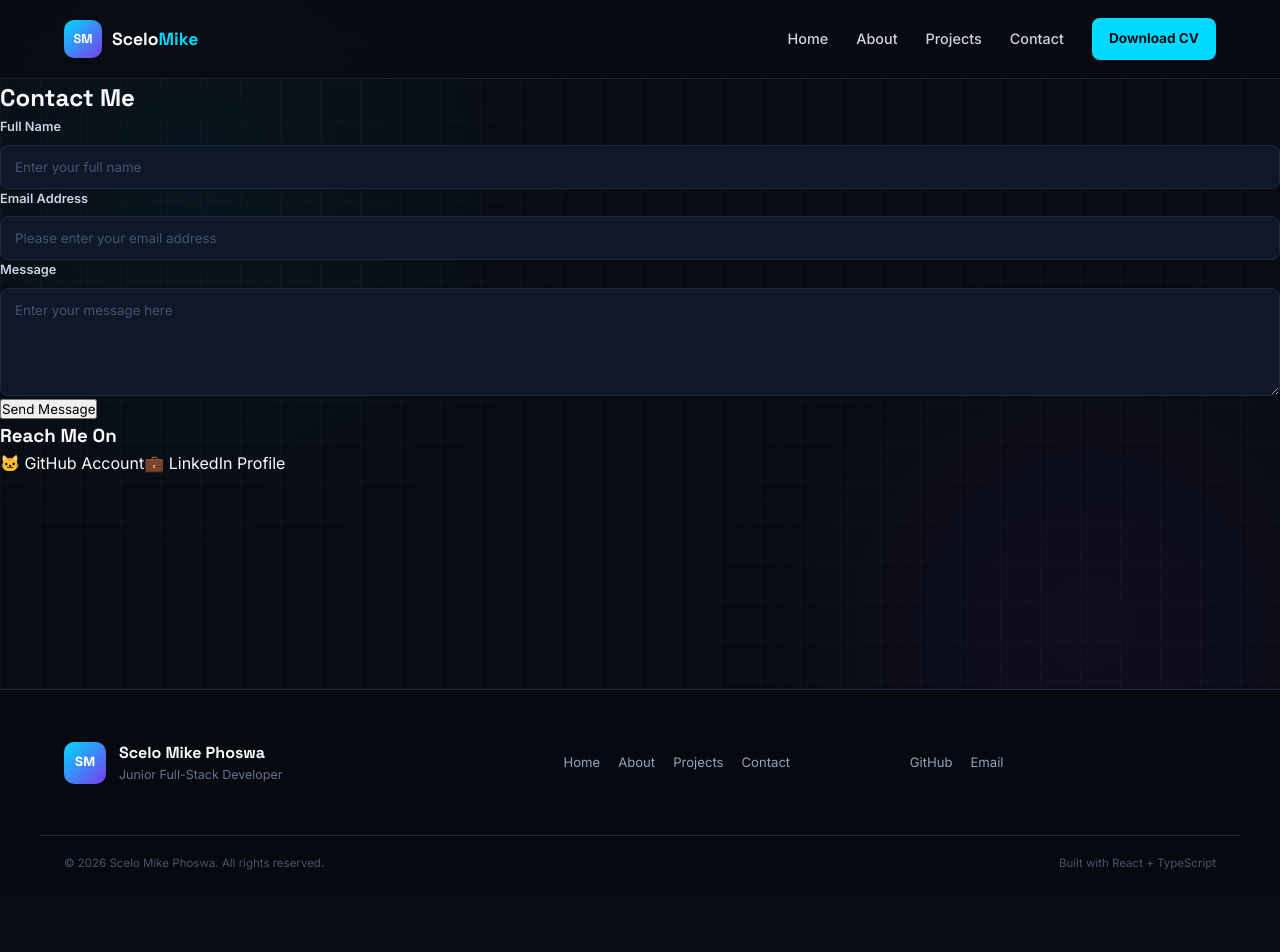
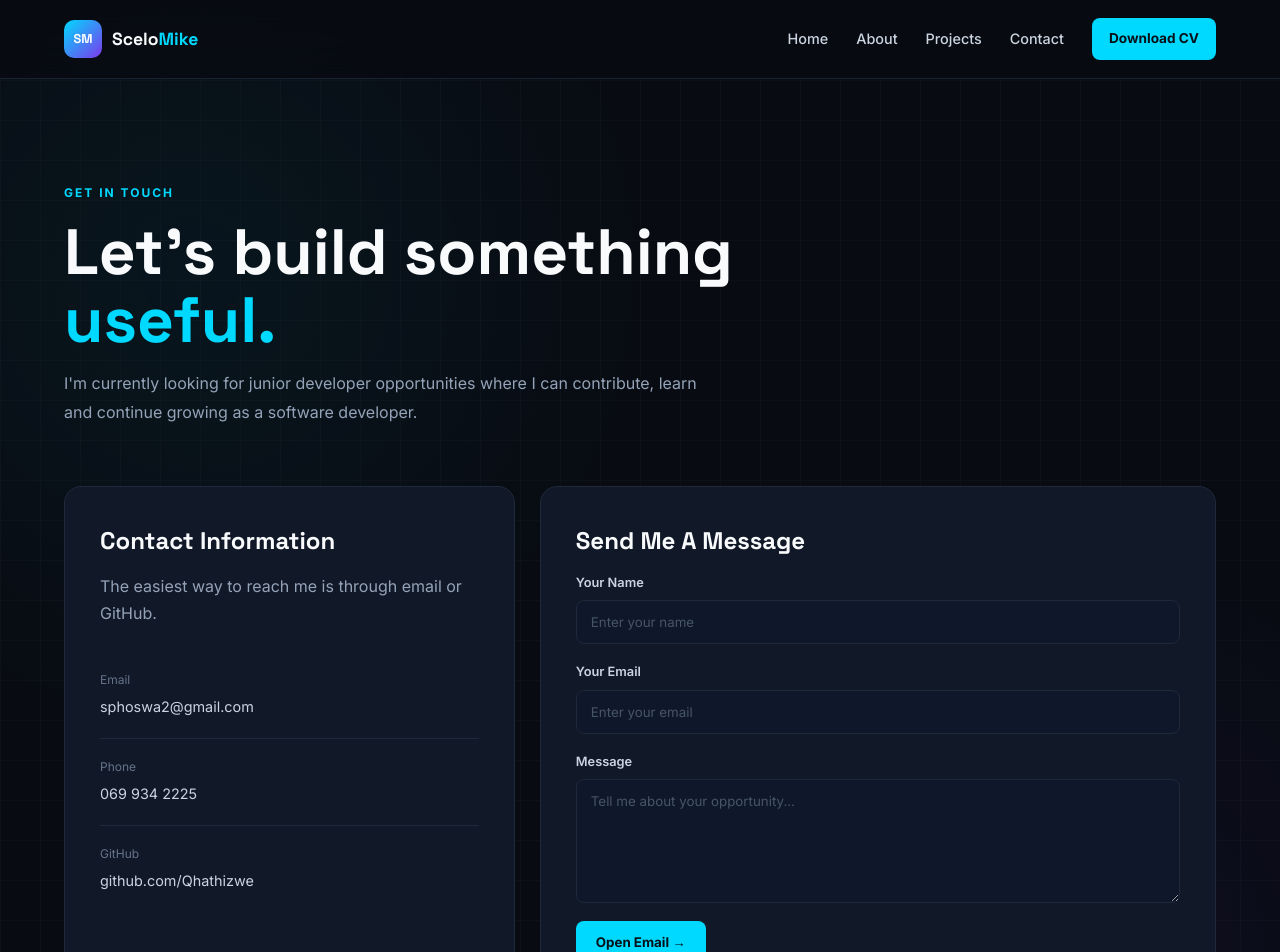
Before and after one commit to Qhathizwe/Mi-Portfolio, a React (Vite) app: page /contact in a window 1280 px wide. Shown: the top 952 px of the page. Before the commit the page ends 891 px from the top, so only its background shows below. Built offline with nearby package versions, Linux system fonts and the light colour scheme.

Commit message:
adding additional stuff to contact me and email address to direct messages to my email address

```diff
--- a/src/pages/contact/Contact.tsx
+++ b/src/pages/contact/Contact.tsx
@@ -2,36 +2,147 @@ import React from 'react';
 import styles from './Contact.module.css';
 
 export const Contact: React.FC = () => {
+
   return (
-    <div className={styles.layoutContainer}>
-      <div>
-        <h2 className={styles.title}>Contact Me</h2>
-        <form className={styles.contactForm} onSubmit={(e) => e.preventDefault()}>
-          <div className={styles.inputGroup}>
-            <label className={styles.label}>Full Name</label>
-            <input type="text" className={styles.field} placeholder="Enter your full name" required />
+    <div className={styles.page}>
+
+      <section className={styles.contactSection}>
+
+        <div className={styles.heading}>
+
+          <span>GET IN TOUCH</span>
+
+          <h1>
+            Let's build something
+            <strong> useful.</strong>
+          </h1>
+
+          <p>
+            I'm currently looking for junior developer
+            opportunities where I can contribute, learn
+            and continue growing as a software developer.
+          </p>
+
+        </div>
+
+        <div className={styles.contactGrid}>
+
+          <div className={styles.infoCard}>
+
+            <h2>Contact Information</h2>
+
+            <p>
+              The easiest way to reach me is through email
+              or GitHub.
+            </p>
+
+            <div className={styles.contactItem}>
+
+              <span>Email</span>
+
+              <a href="mailto:sphoswa2@gmail.com">
+                sphoswa2@gmail.com
+              </a>
+
+            </div>
+
+            <div className={styles.contactItem}>
+
+              <span>Phone</span>
+
+              <a href="tel:0699342225">
+                069 934 2225
+              </a>
+
+            </div>
+
+            <div className={styles.contactItem}>
+
+              <span>GitHub</span>
+
+              <a
+                href="https://github.com/Qhathizwe"
+                target="_blank"
+                rel="noopener noreferrer"
+              >
+                github.com/Qhathizwe
+              </a>
+
+            </div>
+
           </div>
-          <div className={styles.inputGroup}>
-            <label className={styles.label}>Email Address</label>
-            <input type="email" className={styles.field} placeholder="Please enter your email address" required />
+
+
+          <div className={styles.messageCard}>
+
+            <h2>Send Me A Message</h2>
+
+            <form
+              onSubmit={(event) => {
+                event.preventDefault();
+
+                window.location.href =
+                  'mailto:sphoswa2@gmail.com';
+              }}
+            >
+
+              <div className={styles.inputGroup}>
+
+                <label htmlFor="name">
+                  Your Name
+                </label>
+
+                <input
+                  id="name"
+                  type="text"
+                  placeholder="Enter your name"
+                  required
+                />
+
+              </div>
+
+              <div className={styles.inputGroup}>
+
+                <label htmlFor="email">
+                  Your Email
+                </label>
+
+                <input
+                  id="email"
+                  type="email"
+                  placeholder="Enter your email"
+                  required
+                />
+
+              </div>
+
+              <div className={styles.inputGroup}>
+
+                <label htmlFor="message">
+                  Message
+                </label>
+
+                <textarea
+                  id="message"
+                  rows={6}
+                  placeholder="Tell me about your opportunity..."
+                  required
+                />
+
+              </div>
+
+              <button type="submit">
+                Open Email →
+              </button>
+
+            </form>
+
           </div>
-          <div className={styles.inputGroup}>
-            <label className={styles.label}>Message</label>
-            <textarea rows={5} className={styles.textarea} placeholder="Enter your message here" required />
-          </div>
-          <button type="submit" className={styles.submitBtn}>Send Message</button>
-        </form>
-      </div>
 
-      <div className={styles.channelsColumn}>
-        <h3 className={styles.channelsTitle}>Reach Me On</h3>
-        <a href="https://github.com" target="_blank" rel="noreferrer" className={styles.channelLink}>
-          🐱 GitHub Account
-        </a>
-        <a href="#" className={styles.channelLink}>
-          💼 LinkedIn Profile
-        </a>
-      </div>
+        </div>
+
+      </section>
+
     </div>
   );
 };
```
